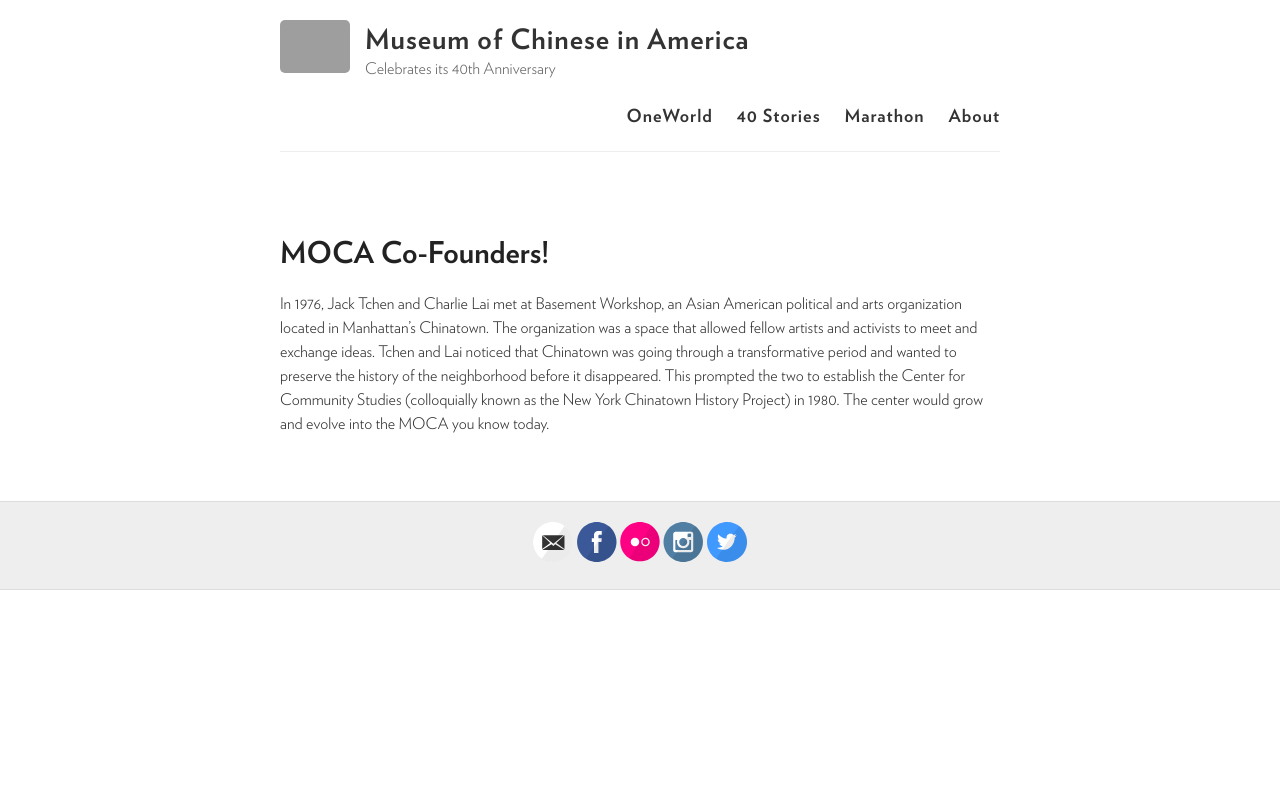
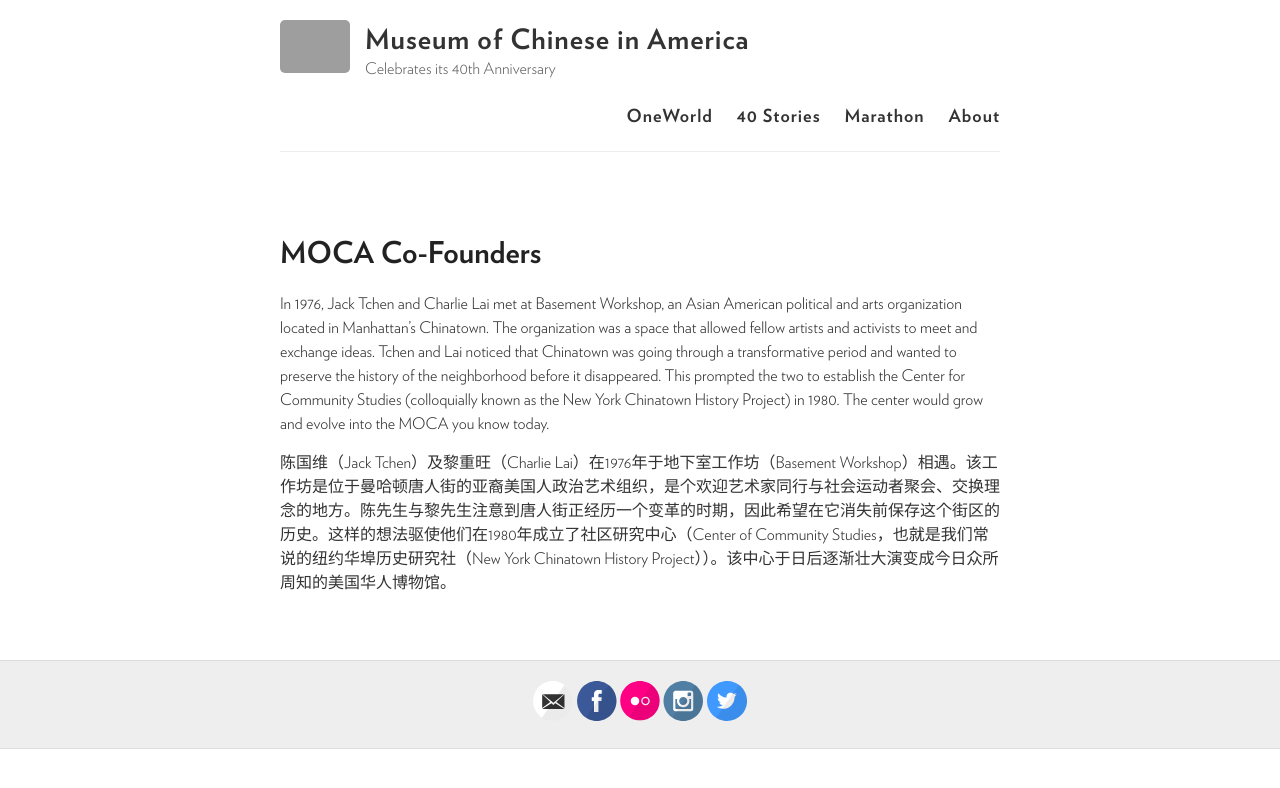
Before and after one commit to moca40/moca40.github.io, a Jekyll site: the page built from _stories/1980-01-01-founder.md, in a window 1280 px wide. Shown: the top 788 px of the page. Built offline with Jekyll 4.4.1, drawn with Linux system fonts in a browser that asks for light colours; grey boxes are pictures that could not be loaded.

Commit message:
Update 1980-01-01-founder.md

```diff
--- a/_stories/1980-01-01-founder.md
+++ b/_stories/1980-01-01-founder.md
@@ -1,6 +1,8 @@
 ---
 layout: post
-title: MOCA Co-Founders!
+title: MOCA Co-Founders
 ---
 
 In 1976, Jack Tchen and Charlie Lai met at Basement Workshop, an Asian American political and arts organization located in Manhattan’s Chinatown.  The organization was a space that allowed fellow artists and activists to meet and exchange ideas.  Tchen and Lai noticed that Chinatown was going through a transformative period and wanted to preserve the history of the neighborhood before it disappeared.  This prompted the two to establish the Center for Community Studies (colloquially known as the New York Chinatown History Project) in 1980.  The center would grow and evolve into the MOCA you know today.
+
+陈国维（Jack Tchen）及黎重旺（Charlie Lai）在1976年于地下室工作坊（Basement Workshop）相遇。该工作坊是位于曼哈顿唐人街的亚裔美国人政治艺术组织，是个欢迎艺术家同行与社会运动者聚会、交换理念的地方。陈先生与黎先生注意到唐人街正经历一个变革的时期，因此希望在它消失前保存这个街区的历史。这样的想法驱使他们在1980年成立了社区研究中心（Center of Community Studies，也就是我们常说的纽约华埠历史研究社（New York Chinatown History Project））。该中心于日后逐渐壮大演变成今日众所周知的美国华人博物馆。
```
